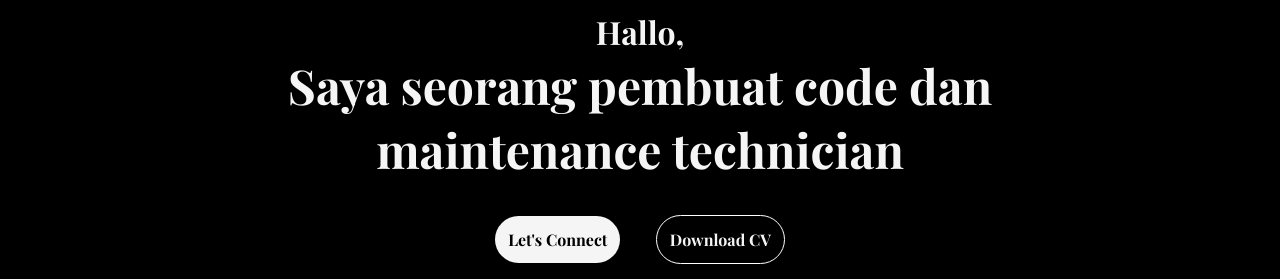
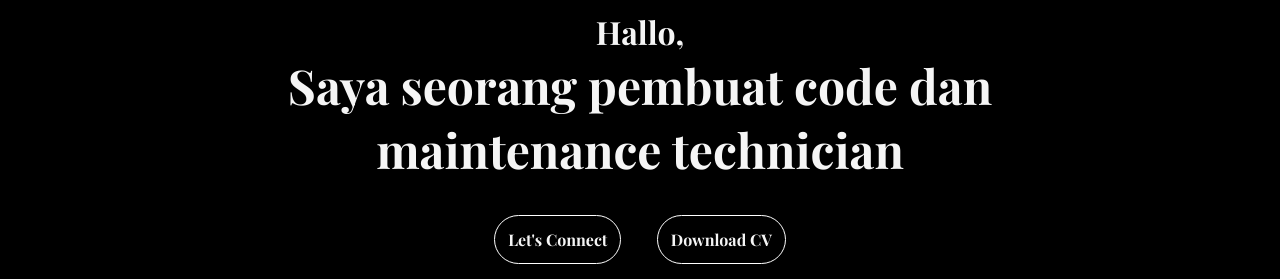
Before and after one commit to nalducks/portfolio, a plain HTML site: page index.html in a window 1280 px wide. In both pictures the pointer is over the link "Let's Connect". Shown: the part 454-733 px from the top of the page. Drawn offline with nearby package versions, Linux system fonts and the light colour scheme.

Commit message:
Update style.css

```diff
--- a/style.css
+++ b/style.css
@@ -152,12 +152,26 @@ section {
     font-size: 1rem;
 }
 .homeBox a:nth-child(3) {
-    background-color:whitesmoke;
+    background-color: whitesmoke;
+    border: 1.5px solid white;
     color: black;
+    transition: 0.3s;
+}
+.homeBox a:nth-child(3):hover {
+    border: 1.5px solid white;
+    background-color: black;
+    color: whitesmoke;
+    transition: 0.3s;
 }
 .homeBox a:nth-child(4) {
     border: 1.5px solid white;
     color: whitesmoke;
+    transition: 0.3s;
+}
+.homeBox a:nth-child(4):hover {
+    color: #333;
+    background-color: whitesmoke;
+    transition: 0.3s;
 }
 
 .about,
```
